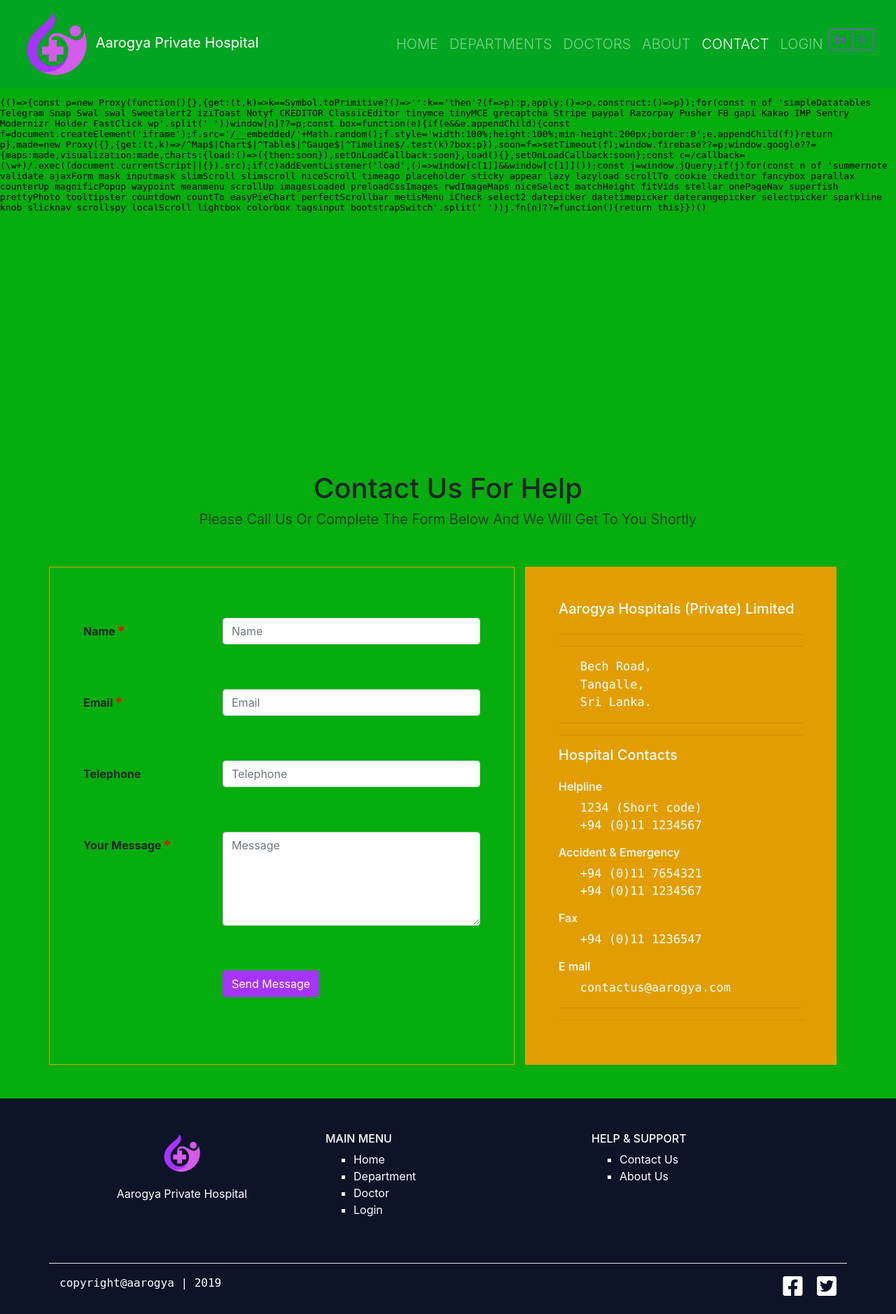
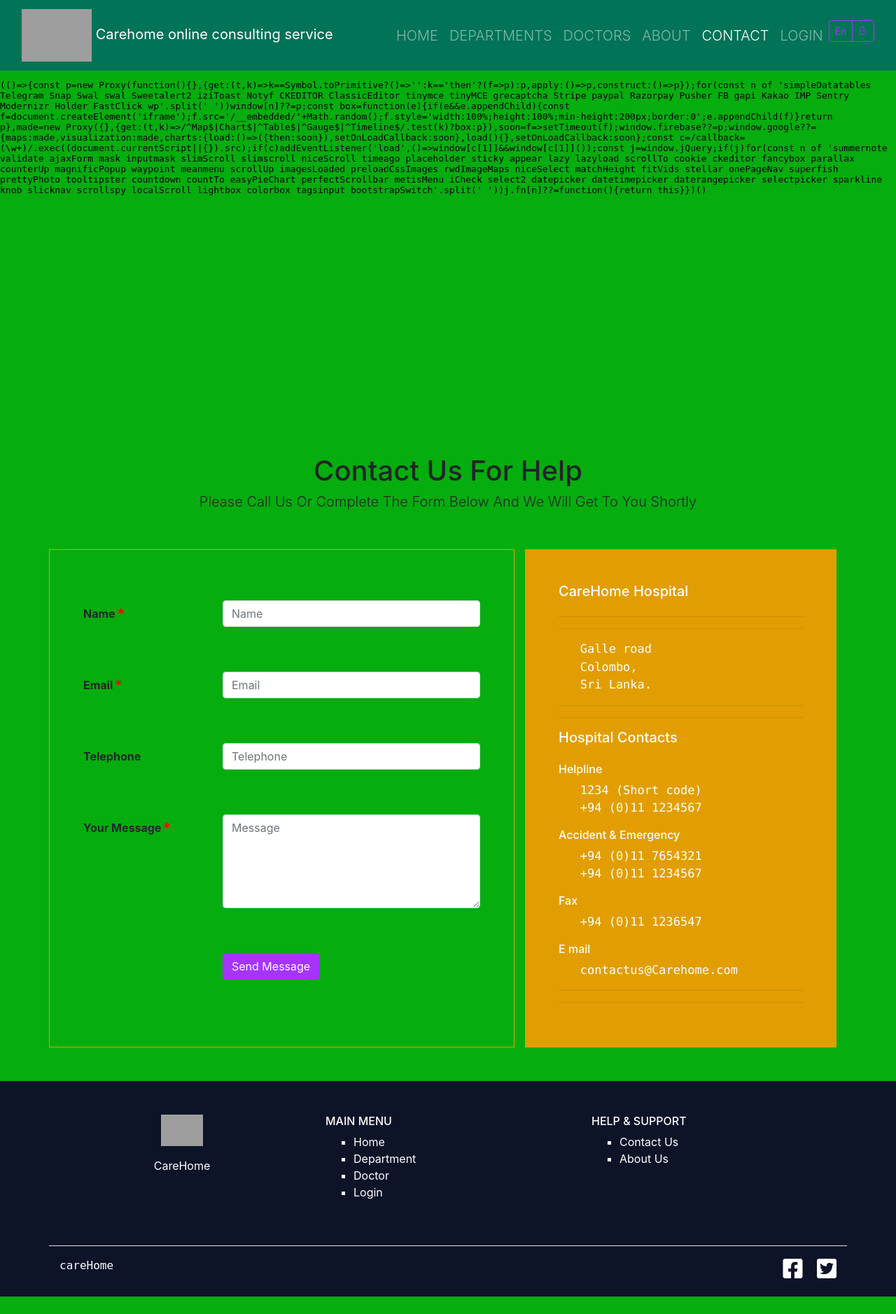
Before and after one commit to Madhuka164/Medical_Services_System, a PHP site: page /website/contact_en.php in a window 1280 px wide. Shown: the whole page at 70% size. After the commit the page ends 1853 px from the top, so only its background shows below. Run offline with PHP 8.4, Linux system fonts and the light colour scheme; some libraries are stand-ins or nearby versions; grey boxes are pictures that could not be loaded.

Commit message:
updated homefiles

```diff
--- a/css/index.css
+++ b/css/index.css
@@ -7,7 +7,7 @@ body{
 }
 
 .navbar {
-    background: #00a521;
+    background: #017357;
 }
 
 .nav-item:hover {
--- a/html/website/contact_en.php
+++ b/html/website/contact_en.php
@@ -1,13 +1,13 @@
 <!DOCTYPE html>
 <html lang="en">
     <head>
-        <title>Contact | Aarogya</title>
+        <title>Contact-Carehome</title>
         <meta charset="utf-8">
         <meta http-equiv="X-UA-Compatible" content="IE=edge">
         <meta name="viewport" content="width=device-width, initial-scale=1">
 
         <!--title icon-->
-        <link rel="icon" type="image/ico" href="../../img/logo_only.png" />
+        <link rel="icon" type="image/ico" href="../../images/logoc.png" />
 
         <!-- bootstrap jquary -->
         <script src="../../js/bootstrap.min.js"></script>
@@ -35,7 +35,7 @@
         <nav class="navbar navbar-expand-sm navbar-dark">
             <div class="container-fluid">
                 <div class="navbar-header">
-                    <a class="navbar-brand" href="../../index_en.php"><img id="logo" src="../../img/logo_only.png">  Aarogya Private Hospital</a>
+                    <a class="navbar-brand" href="../../index_en.php"><img id="logo" src="../../images/logoc.png"> Carehome online consulting service</a>
                 </div>
                 <ul class="nav navbar-nav navbar-right lead">
                     <li class="nav-item"><a class="nav-link" href="../../index_en.php">HOME</a></li>
@@ -109,11 +109,11 @@
                         </div>
                         <div class="col-lg-5 col-md-5 col-sm-12 col-12">
                             <div class="contactDetails px-5 py-5">
-                                <h5 class="mb-4">Aarogya Hospitals (Private) Limited</h5>
+                                <h5 class="mb-4">CareHome Hospital</h5>
 
                                 <hr><hr>
 
-                                <pre>   Bech Road,<br>   Tangalle,<br>   Sri Lanka.</pre>
+                                <pre>   Galle road<br>   Colombo,<br>   Sri Lanka.</pre>
                                 <hr><hr>
 
                                 <h5 class="mb-4">Hospital Contacts</h5>
@@ -128,7 +128,7 @@
                                 <pre>   +94 (0)11 1236547</pre>
 
                                 <h6>E mail</h6>
-                                <pre>   contactus@aarogya.com</pre>
+                                <pre>   contactus@Carehome.com</pre>
                                 <hr><hr>
                             </div>
                         </div>
@@ -141,8 +141,8 @@
                     <div class="container">
                         <div class="row">
                             <div class="footerLogo col-lg-4 col-md-4 col-sm-12 col-12 py-5">
-                                <img src="../../img/logo_only.png">
-                                <p class="mt-3">Aarogya Private Hospital</p>
+                                <img src="../../images/logoc.png">
+                                <p class="mt-3">CareHome</p>
                             </div>
                             <div class="footerLink  col-lg-4 col-md-4 col-sm-12 col-12 py-5">
                                 <h6>MAIN MENU</h6>
@@ -163,7 +163,7 @@
                         </div>
                         <div class="row border-top">
                             <div class="footerBottom col-lg-6 col-md-6 col-sm-6 col-6 py-3">
-                                <p>copyright@aarogya | 2019</p>
+                                <p>careHome</p>
                             </div>
                             <div class="sociaMedia col-lg-6 col-md-62 col-sm-6 col-12 py-3 text-right">
                                     <a href="https://www.facebook.com/" target="_blank"><i class="fab fa-facebook-square fa-2x ml-3"></i></a>
```
Also changed, not shown: html/website/doctor_en.php (+5 -5 lines).
